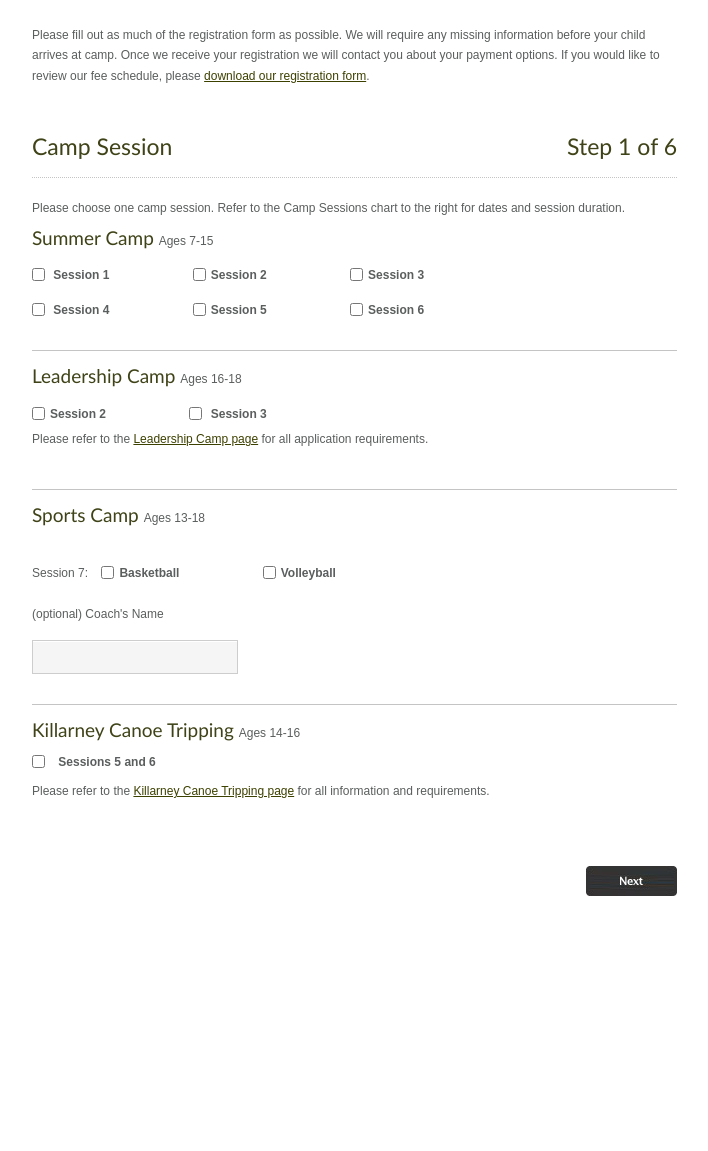
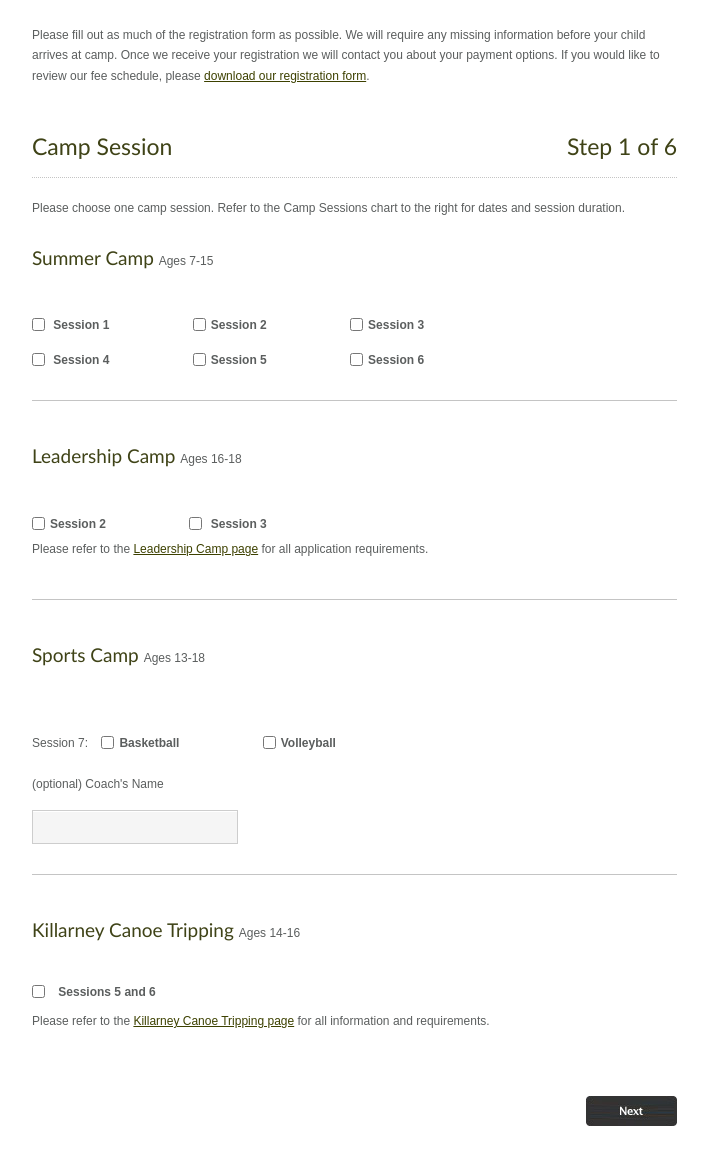
Before and after one commit to ivankolev/celtic_camp_register, a PHP site: page / in a window 1280 px wide. Shown: the whole page, without its empty margins (83-791 px from the left). Before the commit the page ends 896 px from the top, so only its background shows below. Run offline with PHP 8.4, Linux system fonts and the light colour scheme; some libraries are stand-ins or nearby versions.

Commit message:
refactored <h2> elements into <div> elements, fixing an overzealous Cufon.js library

```diff
--- a/css/ccr.css
+++ b/css/ccr.css
@@ -55,6 +55,11 @@
     color: #3f4317;
     font-family: "Trebuchet MS";
     font-size:19px;
+}
+.heading2 {
+    color: #3f4317;
+    font-family: "Trebuchet MS";
+    font-size: 19px;
 }
 a {
     color: #3d4100;
@@ -190,7 +195,7 @@
     font-weight: normal;
     font-size: 18px;
 }
-#step2 h2 {
+#step2 .heading2 {
     font-weight: normal;
     padding-bottom: 5px;
     padding-top: 5px;
--- a/index.html
+++ b/index.html
@@ -19,7 +19,7 @@
     <div id="step1Section1">
         <p>Please choose one camp session. Refer to the Camp Sessions chart to the right for dates and session
             duration.</p>
-        <h2>Summer Camp <span class="agegroup">Ages 7-15</span></h2>
+        <div class='heading2'>Summer Camp <span class="agegroup">Ages 7-15</span></div>
         <input type="checkbox" value="group1 session1" name="step1group1" class="startrow"> <span>Session 1</span>
         <input type="checkbox" value="group1 session2" name="step1group1"><span>Session 2</span>
         <input type="checkbox" value="group1 session3" name="step1group1"><span>Session 3</span><br>
@@ -28,14 +28,14 @@
         <input type="checkbox" value="group1 session6" name="step1group1"><span>Session 6</span>
     </div>
     <div id="step1Section2">
-        <h2>Leadership Camp <span class="agegroup">Ages 16-18</span></h2>
+        <div class='heading2'>Leadership Camp <span class="agegroup">Ages 16-18</span></div>
         <input type="checkbox" name="step1group2" value="group2 session2" class="startrow"><span>Session 2</span>
         <input type="checkbox" name="step1group2" value="group2 session3"> <span>Session 3</span><br>
         <p>Please refer to the <a href="http://campceltic.ca/programme/leadership-camp/">Leadership Camp page</a>
            for all application requirements.</p>
     </div>
     <div id="step1Section3">
-        <h2>Sports Camp <span class="agegroup">Ages 13-18</span></h2><br>
+        <div class='heading2'>Sports Camp <span class="agegroup">Ages 13-18</span></div><br>
         Session 7: &nbsp;&nbsp;
         <input type="checkbox" name="step1group3" value="group3 basketball" class="startrow"><span>Basketball</span>
         <input type="checkbox" name="step1group3" value="group3 volleyball"><span>Volleyball</span><br><br>
@@ -43,7 +43,7 @@
         <input class="startrow" type="text" id="step1group3CoachName" name="step1group3CoachName"/>
     </div>
     <div id="step1Section4">
-        <h2>Killarney Canoe Tripping <span class="agegroup">Ages 14-16</span></h2>
+        <div class='heading2'>Killarney Canoe Tripping <span class="agegroup">Ages 14-16</span></div>
         <input type="checkbox" name="step1group4" value="group4 session5session6"> <span>Sessions 5 and 6</span><br>
 
         <p>Please refer to the <a href="#">Killarney Canoe Tripping page</a> for all information and requirements.</p>
@@ -67,7 +67,7 @@
     <span id="step2notneeded">You can proceed directly to step 3.</span>
     <div id="step2session1">
         <h1>Session One - <span id="session1dates">Sunday, July 1 - Saturday July 7</span></h1>
-        <h2>Please select 3 activities and an alternate one from the drop-down menu</h2>
+        <div class='heading2'>Please select 3 activities and an alternate one from the drop-down menu</div>
         <input type="checkbox" value="session1 sailing"> <span>Sailing</span><br>
         <input type="checkbox" value="session1 windsurfing"> <span>Windsurfing</span><br>
         <input type="checkbox" value="session1 kayaking"> <span>Kayaking</span><br>
@@ -87,7 +87,7 @@
     </div>
     <div id="step2session2">
         <h1>Session Two - <span id="session2dates">Sunday, July 8 - Tuesday July 17</span></h1>
-        <h2>Please select 4 activities and an alternate one from the drop-down menu</h2>
+        <div class='heading2'>Please select 4 activities and an alternate one from the drop-down menu</div>
         <input type="checkbox" value="session2 sailing"> <span>Sailing</span><br>
         <input type="checkbox" value="session2 windsurfing"> <span>Windsurfing</span><br>
         <input type="checkbox" value="session2 kayaking"> <span>Kayaking</span><br>
@@ -108,7 +108,7 @@
     </div>
     <div id="step2session3">
         <h1>Session Three - <span id="session3dates">Thursday, July 19 - Saturday July 28</span></h1>
-        <h2>Please select 4 activities and an alternate one from the drop-down menu</h2>
+        <div class='heading2'>Please select 4 activities and an alternate one from the drop-down menu</div>
         <input type="checkbox" value="session3 sailing"> <span>Sailing</span><br>
         <input type="checkbox" value="session3 windsurfing"> <span>Windsurfing</span><br>
         <input type="checkbox" value="session3 kayaking"> <span>Kayaking</span><br>
@@ -130,7 +130,7 @@
     </div>
     <div id="step2session4">
         <h1>Session Four - <span id="session4dates">Sunday, July 29 - Saturday August 4</span></h1>
-        <h2>Please select 3 activities and an alternate one from the drop-down menu</h2>
+        <div class='heading2'>Please select 3 activities and an alternate one from the drop-down menu</div>
         <input type="checkbox" value="session4 sailing"> <span>Sailing</span><br>
         <input type="checkbox" value="session4 windsurfing"> <span>Windsurfing</span><br>
         <input type="checkbox" value="session4 kayaking"> <span>Kayaking</span><br>
@@ -152,7 +152,7 @@
     </div>
     <div id="step2session5">
         <h1>Session Five - <span id="session5dates">Sunday, August 5 - Saturday August 11</span></h1>
-        <h2>Please select 3 activities and an alternate one from the drop-down menu</h2>
+        <div class='heading2'>Please select 3 activities and an alternate one from the drop-down menu</div>
         <input type="checkbox" value="session5 sailing"> <span>Sailing</span><br>
         <input type="checkbox" value="session5 windsurfing"> <span>Windsurfing</span><br>
         <input type="checkbox" value="session5 kayaking"> <span>Kayaking</span><br>
@@ -172,7 +172,7 @@
     </div>
     <div id="step2session6">
         <h1>Session Six - <span id="session6dates">Sunday, August 12 - Saturday August 18</span></h1>
-        <h2>Please select 3 activities and an alternate one from the drop-down menu</h2>
+        <div class='heading2'>Please select 3 activities and an alternate one from the drop-down menu</div>
         <input type="checkbox" value="session6 sailing"> <span>Sailing</span><br>
         <input type="checkbox" value="session6 windsurfing"> <span>Windsurfing</span><br>
         <input type="checkbox" value="session6 kayaking"> <span>Kayaking</span><br>
```
